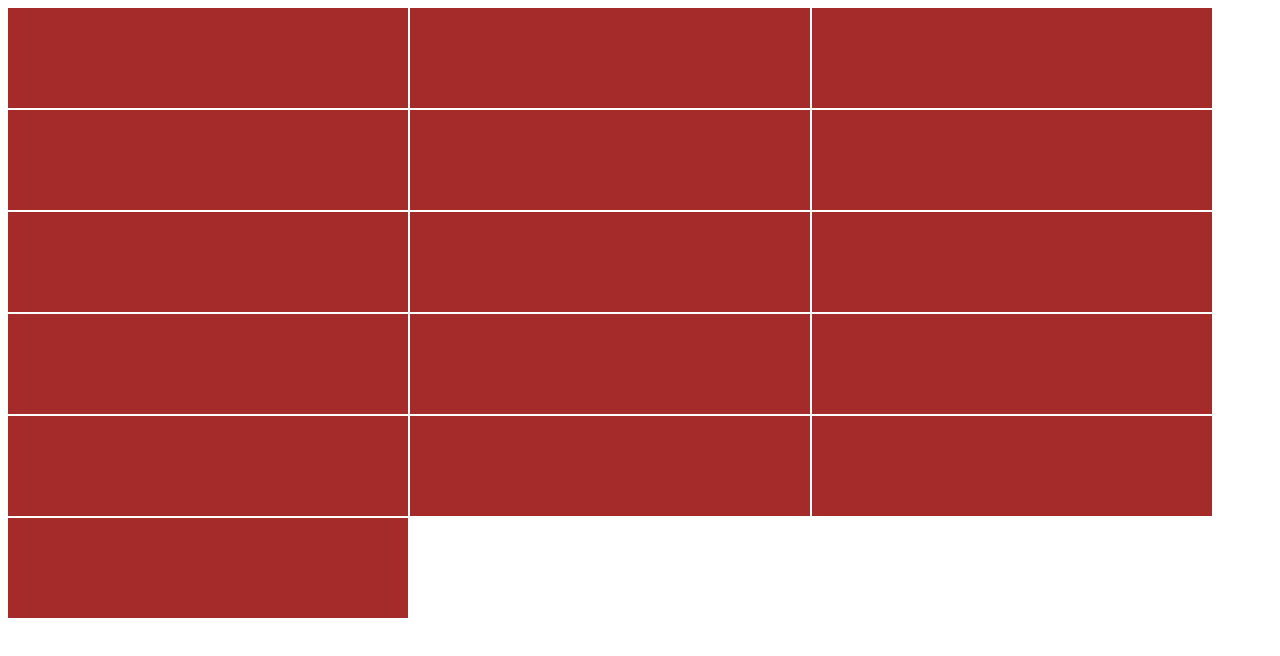
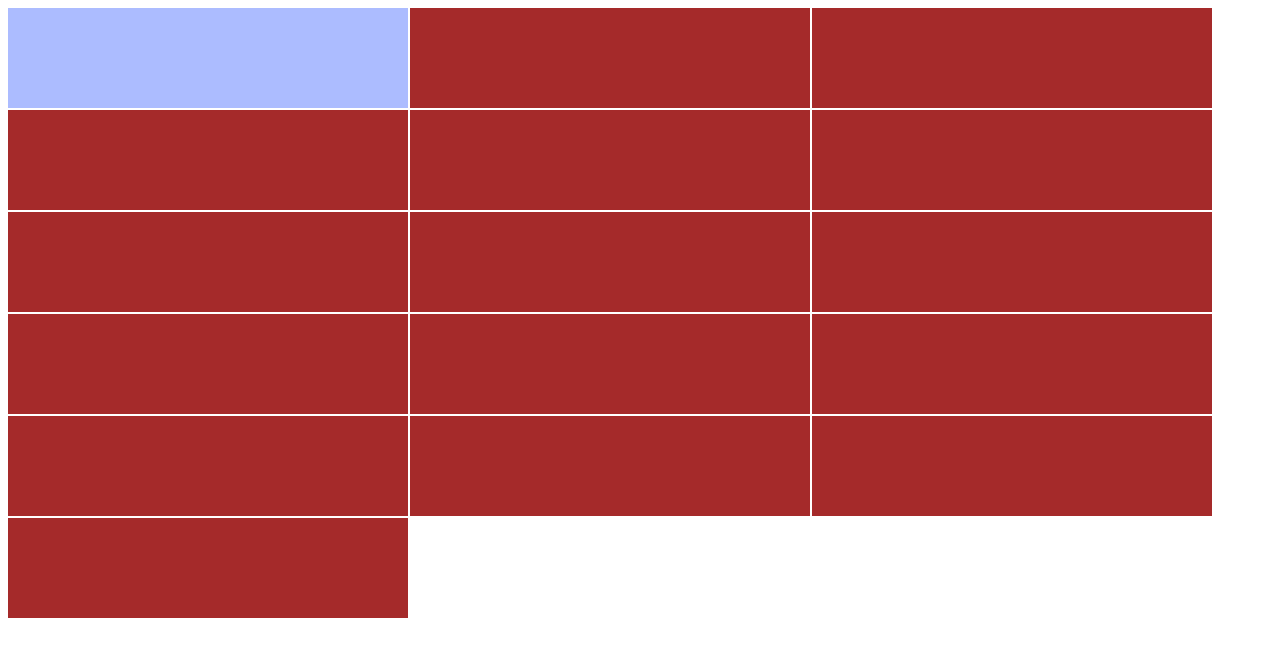
Before and after one commit to Sohoxic/Etch-A-Sketch, a plain HTML site: page index.html in a window 1280 px wide. In both pictures the pointer is over the element 208 px from the left and 58 px from the top of the page. Drawn offline with Linux system fonts and the light colour scheme.

Commit message:
added hover to the divs

```diff
--- a/style.css
+++ b/style.css
@@ -13,3 +13,7 @@
 
     /* margin:10px; */
 }
+
+.box1:hover,.box2:hover,.box3:hover,.box4:hover,.box5:hover,.box6:hover,.box7:hover,.box8:hover,.box9:hover,.box10:hover,.box11:hover,.box12:hover,.box13:hover,.box14:hover,.box15:hover,.box16:hover{
+    background-color: #ACBCFF;
+}
```
